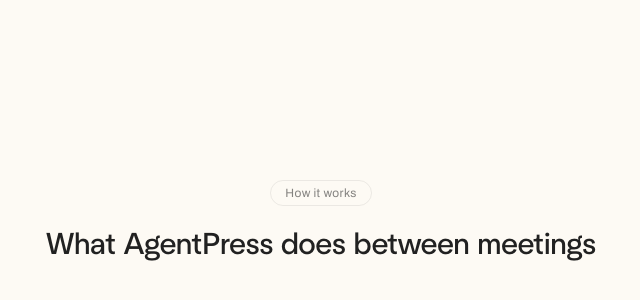
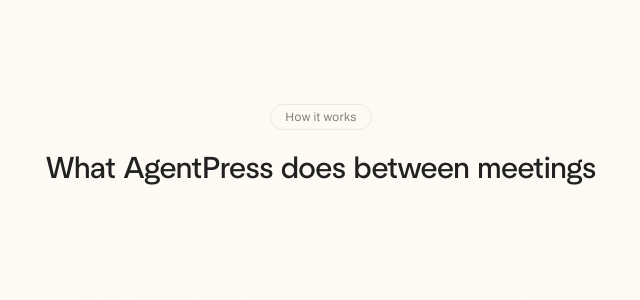
Before and after one commit to andywalters47/agentpress-website, a Next.js app: page / in a window 1280 px wide. Shown: the part 5761-6061 px from the top of the page, without its empty margins (319-959 px from the left). Built offline with nearby package versions, Linux system fonts and the light colour scheme.

Commit message:
fix: pin timeline heading and reorder stack

```diff
--- a/scripts/compile-designer-pages.mjs
+++ b/scripts/compile-designer-pages.mjs
@@ -221,7 +221,7 @@
     if (hasClass(node, 'ap-timeline-flight-card')) timelineCards.push(node);
   });
   timelineCards.forEach((card, index) => {
-    const queueX = Number((-57.2 + (index * 0.8)).toFixed(1));
+    const queueX = Number((-50 - (index * 0.8)).toFixed(1));
     card.props.style = String(card.props.style ?? '')
       .replace(/translate3d\(([-\d.]+vw), [-\d.]+px, 0px\)/, `translate3d(${queueX}vw, 0px, 0px)`)
       .replace('blur(1.25px)', 'blur(0.625px)')
--- a/src/app/globals.css
+++ b/src/app/globals.css
@@ -128,11 +128,16 @@
 }
 
 .ap-timeline-heading {
+  position: sticky;
+  top: 104px;
+  z-index: 5;
   box-sizing: border-box;
   max-width: var(--web-max-w-wide);
   margin: 0 auto;
-  padding: 100px 40px 48px;
+  padding: 24px 40px 36px;
+  background: linear-gradient(180deg, #fdfaf4 0%, rgba(253, 250, 244, 0.94) 72%, rgba(253, 250, 244, 0) 100%);
   text-align: center;
+  pointer-events: none;
 }
 
 .ap-timeline-flight-scroll {
--- a/src/components/DesignerInteractions.tsx
+++ b/src/components/DesignerInteractions.tsx
@@ -296,7 +296,7 @@
       const stageInterval = travelDuration * 0.66;
       const stageIn = index * stageInterval;
       const completedArrival = stageIn + travelDuration;
-      const queueX = -57.2 + (index * 0.8);
+      const queueX = -50 - (index * 0.8);
       const queueY = 0;
       const completedX = 57.2 - (index * 0.8);
       const completedY = 0;
```
Also changed, not shown: src/generated/designer-pages.json.
